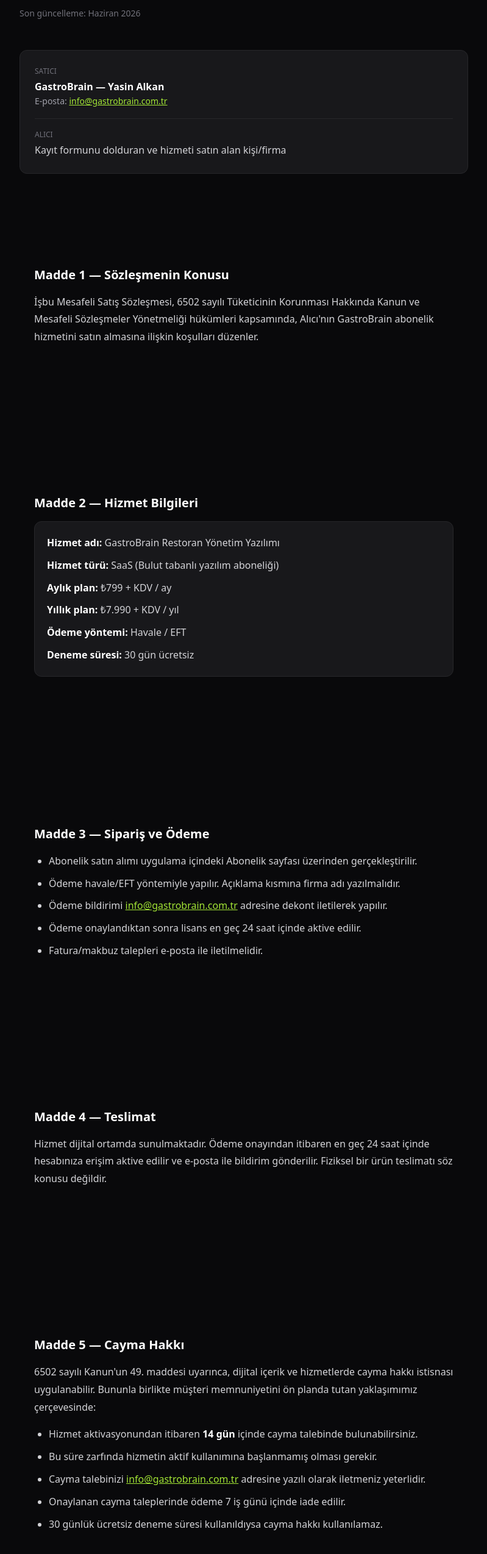
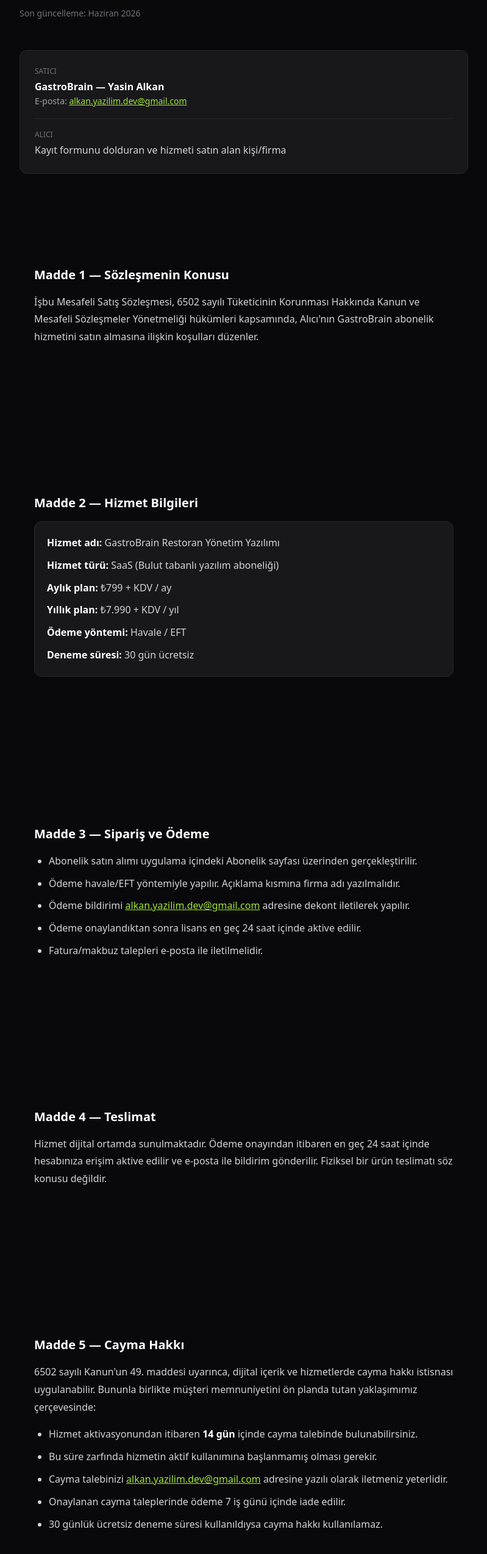
Before and after one commit to Y994-SYS/gastrobrain, a Next.js app in the folder landing/: page /mesafeli-satis in a window 1280 px wide. Shown: the part 169-2718 px from the top of the page at 61% size, without its empty margins (240-1039 px from the left). Built offline with nearby package versions, Linux system fonts and the light colour scheme.

Commit message:
email güncellendi

```diff
--- a/landing/app/gizlilik/page.tsx
+++ b/landing/app/gizlilik/page.tsx
@@ -97,7 +97,7 @@
                             <li>Veri taşınabilirliği hakkı</li>
                         </ul>
                         <p style={{ marginTop: '1rem' }}>
-                            Bu haklarınızı kullanmak için <a href="mailto:info@gastrobrain.com.tr" style={{ color: '#a3e635' }}>info@gastrobrain.com.tr</a> adresine
+                            Bu haklarınızı kullanmak için <a href="mailto:alkan.yazilim.dev@gmail.com" style={{ color: '#a3e635' }}>alkan.yazilim.dev@gmail.com</a> adresine
                             e-posta gönderebilirsiniz.
                         </p>
                     </section>
@@ -128,7 +128,7 @@
                         </p>
                         <div style={{ marginTop: '0.75rem', background: '#18181b', border: '1px solid #27272a', borderRadius: '0.75rem', padding: '1.25rem', display: 'flex', flexDirection: 'column', gap: '0.5rem' }}>
                             <p><strong style={{ color: '#fff' }}>Sorumlu:</strong> Yasin Alkan</p>
-                            <p><strong style={{ color: '#fff' }}>E-posta:</strong> <a href="mailto:info@gastrobrain.com.tr" style={{ color: '#a3e635' }}>info@gastrobrain.com.tr</a></p>
+                            <p><strong style={{ color: '#fff' }}>E-posta:</strong> <a href="mailto:alkan.yazilim.dev@gmail.com" style={{ color: '#a3e635' }}>alkan.yazilim.dev@gmail.com</a></p>
                             <p><strong style={{ color: '#fff' }}>Web:</strong> <a href="https://gastrobrain.com.tr" style={{ color: '#a3e635' }}>gastrobrain.com.tr</a></p>
                         </div>
                     </section>
--- a/landing/app/kullanim-kosullari/page.tsx
+++ b/landing/app/kullanim-kosullari/page.tsx
@@ -48,7 +48,7 @@
                             <li>Hesap açmak için doğru ve güncel bilgi sağlamakla yükümlüsünüz.</li>
                             <li>Hesabınızın güvenliğinden siz sorumlusunuz; şifrenizi kimseyle paylaşmayınız.</li>
                             <li>Her firma için ayrı hesap oluşturulmalıdır.</li>
-                            <li>Yetkisiz erişim tespit edildiğinde derhal <a href="mailto:info@gastrobrain.com.tr" style={{ color: '#a3e635' }}>info@gastrobrain.com.tr</a> adresini bilgilendirin.</li>
+                            <li>Yetkisiz erişim tespit edildiğinde derhal <a href="mailto:alkan.yazilim.dev@gmail.com" style={{ color: '#a3e635' }}>alkan.yazilim.dev@gmail.com</a> adresini bilgilendirin.</li>
                         </ul>
                     </section>
 
@@ -109,7 +109,7 @@
                         <p>
                             Kullanım koşullarının ihlali halinde hesabınız önceden bildirim yapılmaksızın
                             askıya alınabilir veya kapatılabilir. Hesabınızı kendiniz kapatmak isterseniz
-                            <a href="mailto:info@gastrobrain.com.tr" style={{ color: '#a3e635' }}> info@gastrobrain.com.tr</a> adresine
+                            <a href="mailto:alkan.yazilim.dev@gmail.com" style={{ color: '#a3e635' }}> alkan.yazilim.dev@gmail.com</a> adresine
                             talep iletebilirsiniz.
                         </p>
                     </section>
@@ -134,7 +134,7 @@
                         <h2 style={{ color: '#fff', fontSize: '1.25rem', fontWeight: 600, marginBottom: '0.75rem' }}>12. İletişim</h2>
                         <div style={{ background: '#18181b', border: '1px solid #27272a', borderRadius: '0.75rem', padding: '1.25rem', display: 'flex', flexDirection: 'column', gap: '0.5rem' }}>
                             <p><strong style={{ color: '#fff' }}>Sorumlu:</strong> Yasin Alkan</p>
-                            <p><strong style={{ color: '#fff' }}>E-posta:</strong> <a href="mailto:info@gastrobrain.com.tr" style={{ color: '#a3e635' }}>info@gastrobrain.com.tr</a></p>
+                            <p><strong style={{ color: '#fff' }}>E-posta:</strong> <a href="alkan.yazilim.dev@gmail.com" style={{ color: '#a3e635' }}>alkan.yazilim.dev@gmail.com</a></p>
                             <p><strong style={{ color: '#fff' }}>Web:</strong> <a href="https://gastrobrain.com.tr" style={{ color: '#a3e635' }}>gastrobrain.com.tr</a></p>
                         </div>
                     </section>
--- a/landing/app/mesafeli-satis/page.tsx
+++ b/landing/app/mesafeli-satis/page.tsx
@@ -30,7 +30,7 @@
                         <p style={{ color: '#71717a', fontSize: '0.75rem', marginBottom: '0.25rem' }}>SATICI</p>
                         <p style={{ color: '#fff', fontWeight: 600 }}>GastroBrain — Yasin Alkan</p>
                         <p style={{ color: '#a1a1aa', fontSize: '0.875rem' }}>
-                            E-posta: <a href="mailto:info@gastrobrain.com.tr" style={{ color: '#a3e635' }}>info@gastrobrain.com.tr</a>
+                            E-posta: <a href="mailto:alkan.yazilim.dev@gmail.com" style={{ color: '#a3e635' }}>alkan.yazilim.dev@gmail.com</a>
                         </p>
                     </div>
                     <div style={{ borderTop: '1px solid #27272a', paddingTop: '1rem' }}>
@@ -67,7 +67,7 @@
                         <ul style={{ paddingLeft: '1.5rem', display: 'flex', flexDirection: 'column', gap: '0.5rem' }}>
                             <li>Abonelik satın alımı uygulama içindeki Abonelik sayfası üzerinden gerçekleştirilir.</li>
                             <li>Ödeme havale/EFT yöntemiyle yapılır. Açıklama kısmına firma adı yazılmalıdır.</li>
-                            <li>Ödeme bildirimi <a href="mailto:info@gastrobrain.com.tr" style={{ color: '#a3e635' }}>info@gastrobrain.com.tr</a> adresine
+                            <li>Ödeme bildirimi <a href="mailto:alkan.yazilim.dev@gmail.com" style={{ color: '#a3e635' }}>alkan.yazilim.dev@gmail.com</a> adresine
                                 dekont iletilerek yapılır.</li>
                             <li>Ödeme onaylandıktan sonra lisans en geç 24 saat içinde aktive edilir.</li>
                             <li>Fatura/makbuz talepleri e-posta ile iletilmelidir.</li>
@@ -93,7 +93,7 @@
                         <ul style={{ paddingLeft: '1.5rem', display: 'flex', flexDirection: 'column', gap: '0.5rem' }}>
                             <li>Hizmet aktivasyonundan itibaren <strong style={{ color: '#fff' }}>14 gün</strong> içinde cayma talebinde bulunabilirsiniz.</li>
                             <li>Bu süre zarfında hizmetin aktif kullanımına başlanmamış olması gerekir.</li>
-                            <li>Cayma talebinizi <a href="mailto:info@gastrobrain.com.tr" style={{ color: '#a3e635' }}>info@gastrobrain.com.tr</a> adresine
+                            <li>Cayma talebinizi <a href="mailto:alkan.yazilim.dev@gmail.com" style={{ color: '#a3e635' }}>alkan.yazilim.dev@gmail.com</a> adresine
                                 yazılı olarak iletmeniz yeterlidir.</li>
                             <li>Onaylanan cayma taleplerinde ödeme 7 iş günü içinde iade edilir.</li>
                             <li>30 günlük ücretsiz deneme süresi kullanıldıysa cayma hakkı kullanılamaz.</li>
@@ -104,7 +104,7 @@
                         <h2 style={{ color: '#fff', fontSize: '1.25rem', fontWeight: 600, marginBottom: '0.75rem' }}>Madde 6 — Abonelik İptali</h2>
                         <ul style={{ paddingLeft: '1.5rem', display: 'flex', flexDirection: 'column', gap: '0.5rem' }}>
                             <li>Aboneliğinizi dilediğiniz zaman iptal edebilirsiniz.</li>
-                            <li>İptal talebi için <a href="mailto:info@gastrobrain.com.tr" style={{ color: '#a3e635' }}>info@gastrobrain.com.tr</a> adresine
+                            <li>İptal talebi için <a href="mailto:alkan.yazilim.dev@gmail.com" style={{ color: '#a3e635' }}>alkan.yazilim.dev@gmail.com</a> adresine
                                 e-posta gönderiniz.</li>
                             <li>İptal işlemi mevcut abonelik döneminin sonunda geçerli olur; kalan süre için iade yapılmaz.</li>
                             <li>İptal sonrası verilerinize 30 gün boyunca erişebilir, dışa aktarabilirsiniz.</li>
```
